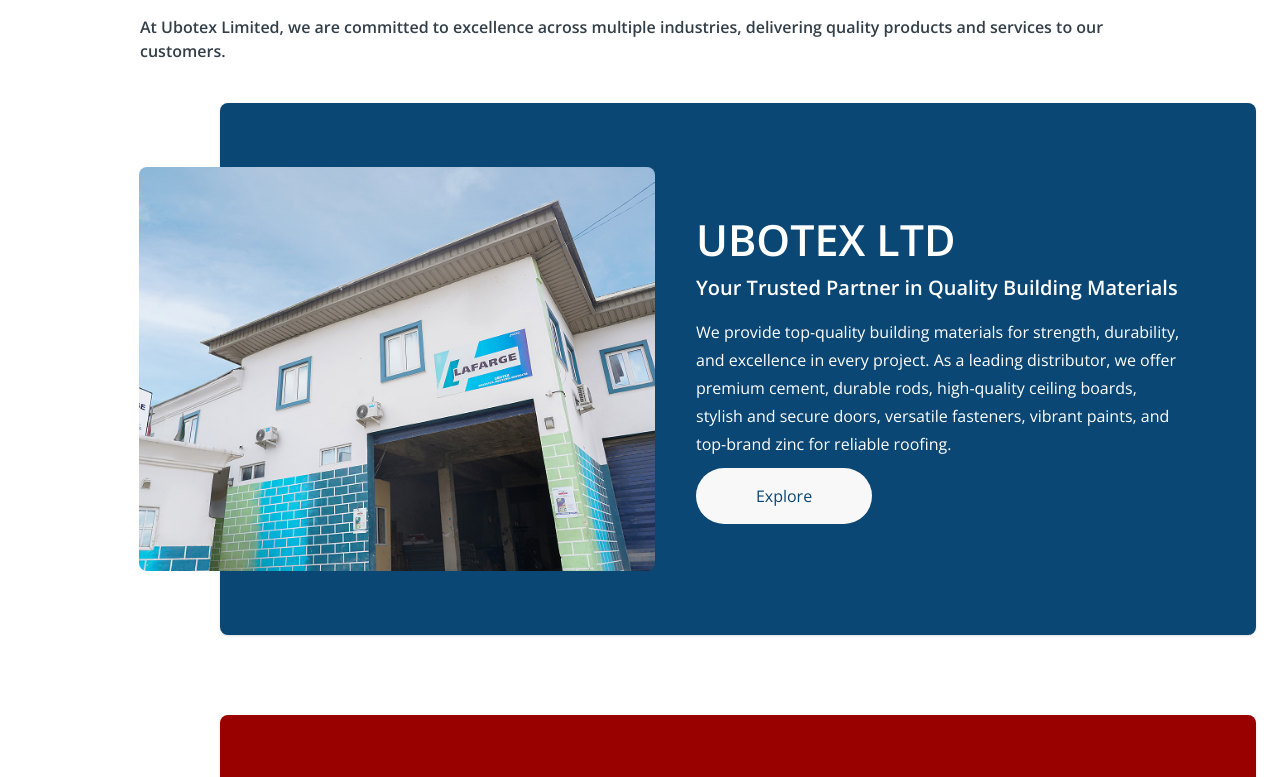
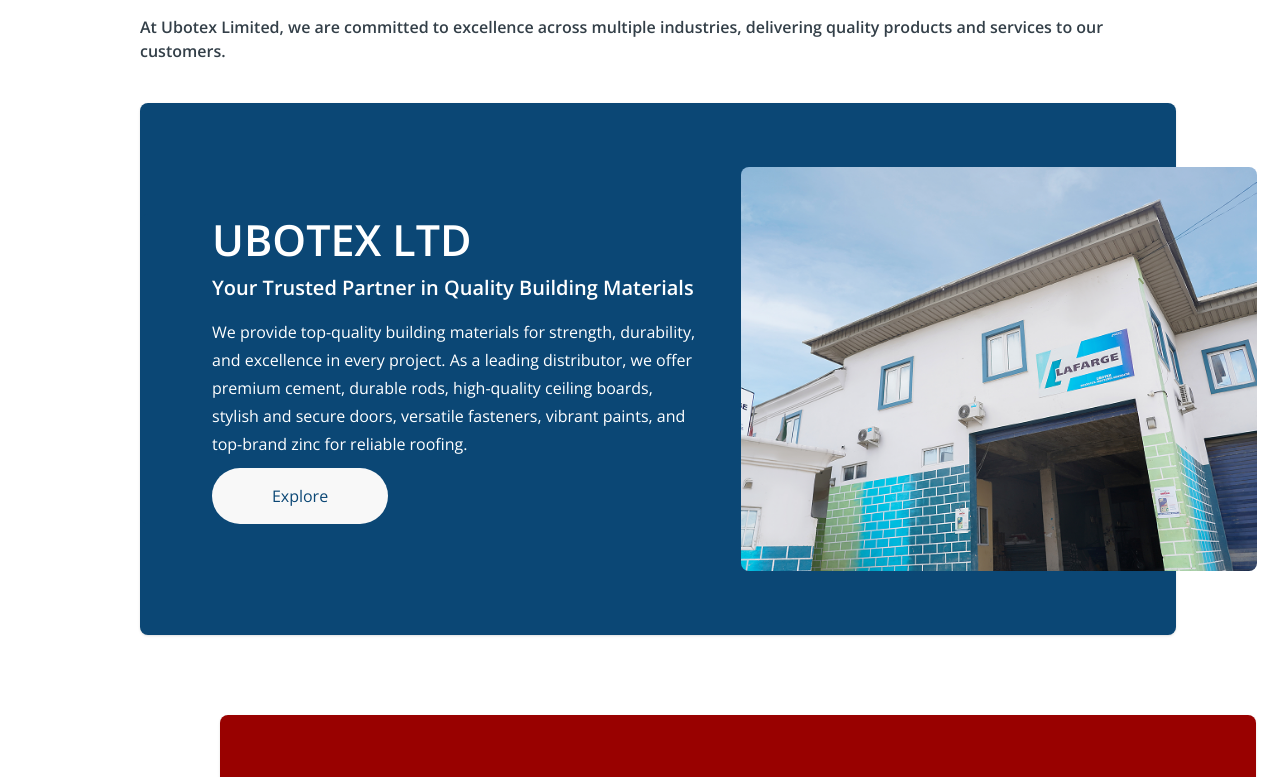
Before and after one commit to liljdot/Ubotex-main, a Next.js app: page / in a window 1280 px wide. Shown: the part 2597-3374 px from the top of the page. Built offline with nearby package versions, Linux system fonts and the light colour scheme; a web font is replaced by a local one.

Commit message:
Enhance ServicesSection BusinessCard component to support reversed layout for improved visual presentation

```diff
--- a/src/app/components/home/ServicesSection.tsx
+++ b/src/app/components/home/ServicesSection.tsx
@@ -18,12 +18,13 @@ interface BusinessCardProps {
     to: string
     textColorClassName?: string
     bgColorClassName?: string
+    reversed?: boolean
 }
 
-const BusinessCard: React.FC<BusinessCardProps> = ({ image, title, phrase, content, to, textColorClassName, bgColorClassName }) => {
+const BusinessCard: React.FC<BusinessCardProps> = ({ image, title, phrase, content, to, textColorClassName, bgColorClassName, reversed }) => {
 
     return (
-        <div className={`card md:card-side ${bgColorClassName ? bgColorClassName : "bg-primary"} w-full md:w-180 lg:w-220 xl:w-259 max-w-103 md:max-w-180 lg:max-w-220 xl:max-w-259 md:h-93 lg:h-114 xl:h-133 md:items-center rounded-none md:rounded-lg shadow-sm md:left-[8%]`}>
+        <div className={`card md:card-side ${bgColorClassName ? bgColorClassName : "bg-primary"} ${reversed && "md:flex-row-reverse"} w-full md:w-180 lg:w-220 xl:w-259 max-w-103 md:max-w-180 lg:max-w-220 xl:max-w-259 md:h-93 lg:h-114 xl:h-133 md:items-center rounded-none md:rounded-lg shadow-sm ${!reversed && "md:left-[8%]"}`}>
             {/* mobile only  */}
             <div className="md:hidden">
                 <figure className="relative w-full">
@@ -36,7 +37,7 @@ const BusinessCard: React.FC<BusinessCardProps> = ({ image, title, phrase, conte
 
             {/* hidden on mobile  */}
             <div className="hidden md:block relative md:w-70 lg:w-86 xl:w-101 h-full">
-                <figure className="absolute top-[50%] -translate-y-[50%] -left-[20%] md:w-90 lg:w-111 xl:w-129 md:h-71 lg:h-86 xl:h-101">
+                <figure className={`absolute top-[50%] -translate-y-[50%] ${reversed ? "-right-[20%]" : "-left-[20%]"} md:w-90 lg:w-111 xl:w-129 md:h-71 lg:h-86 xl:h-101`}>
                     <Image
                         className=" rounded-lg"
                         src={image}
@@ -76,6 +77,7 @@ const ServicesSection: React.FC = () => {
                         phrase="Your Trusted Partner in Quality Building Materials"
                         content="We provide top-quality building materials for strength, durability, and excellence in every project. As a leading distributor, we offer premium cement, durable rods, high-quality ceiling boards, stylish and secure doors, versatile fasteners, vibrant paints, and top-brand zinc for reliable roofing."
                         to="ubotexltd"
+                        reversed
                     />
 
                     <BusinessCard
@@ -96,6 +98,7 @@ const ServicesSection: React.FC = () => {
                         to="evanahotels"
                         textColorClassName="text-[#3C120F]"
                         bgColorClassName="bg-[#3C120F]"
+                        reversed
                     />
                 </div>
             </section>
```
